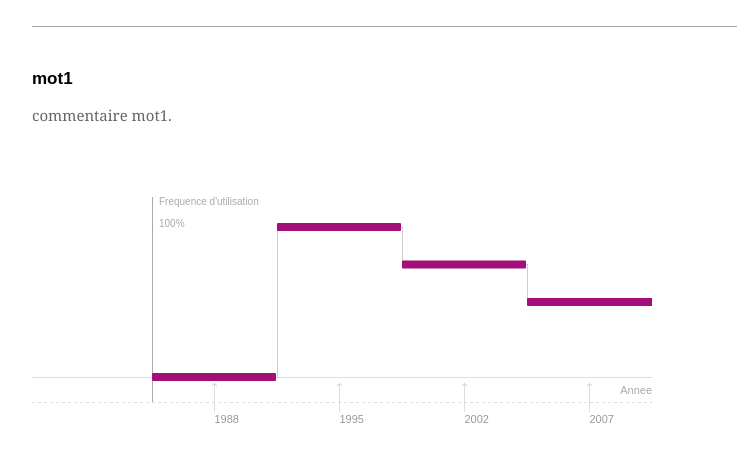
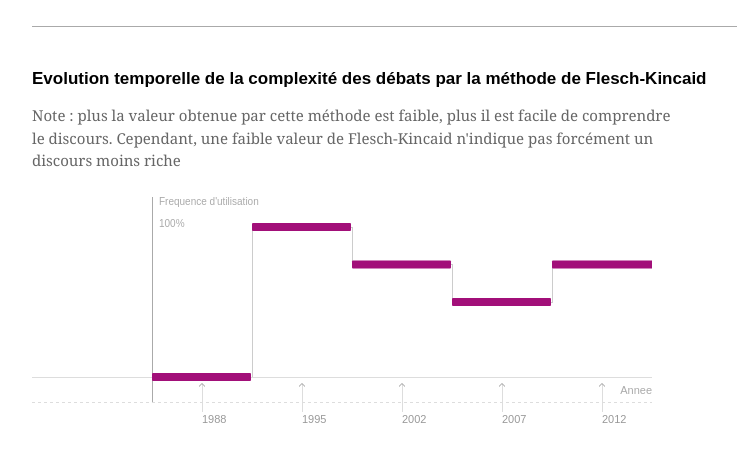
Before and after one commit to MartinDelzant/Paf, a plain HTML site: page evolution.html in a window 1280 px wide. Shown: the whole page, without its empty margins (26-763 px from the left). Drawn offline with Linux system fonts and the light colour scheme.

Commit message:
Ajout de 2012 et qq autres modif

```diff
--- a/donnees3.json
+++ b/donnees3.json
@@ -1,10 +1,10 @@
 [
   {
-    "slug": "mot1",
-    "name": "mot1",
+    "slug": "Evolution temporelle de la complexité des débats par la méthode de Flesch-Kincaid",
+    "name": "Evolution temporelle de la complexité des débats par la méthode de Flesch-Kincaid",
     "key_frame": 93,
     "youtube": "tFvMk983Il8",
-    "intro": "commentaire mot1.",
+    "intro": "Note : plus la valeur obtenue par cette méthode est faible, plus il est facile de comprendre le discours. Cependant, une faible valeur de Flesch-Kincaid n'indique pas forcément un discours moins riche",
     "annotations": [
       {
         "trailer_ms": 500,
@@ -33,7 +33,16 @@
         "offset": 0,
         "movie_ms": 1,
         "text": "2007"
+      },
+
+{
+        "trailer_ms": 4500,
+        "width": 210,
+        "offset": 0,
+        "movie_ms": 1,
+        "text": "2012"
       }
+
     ],
     "fps": 29.97002997002997,
     "movie_length_frames": 175620,
@@ -67,6 +76,10 @@
         {
           "start_ms": 3000,
           "match_ms": 50
+        },
+        {
+          "start_ms": 4000,
+          "match_ms": 75
         }
       ]
     }
--- a/evolution.html
+++ b/evolution.html
@@ -237,12 +237,12 @@
       missingSectionHeight = 25;
 
   var trailerScale = d3.scale.linear()
-      .domain([0, 4000])
+      .domain([0, 5000])
       .range([0, 500]);
 
   var formatDouble = d3.format("02d"),
       formatSeconds = function(d) { }
-      formatTimecode = function(d) { if(d==0) {return "1988";} else if(d==1000) {return "1995";} else if(d==2000) {return "2002";} else {return "2007";}; };
+      formatTimecode = function(d) { if(d==0) {return "1988";} else if(d==1000) {return "1995";} else if(d==2000) {return "2002";} else if(d==3000) {return "2007";} else {return "2012";}; };
 
   d3.json("donnees3.json", function(error, movies) {
 
@@ -618,5 +618,17 @@ h = screen.availHeight;
 //--></script>
 
 
+
+
+
+
+
+
+
+
+
+
+
+
 </body>
 </html>
```
